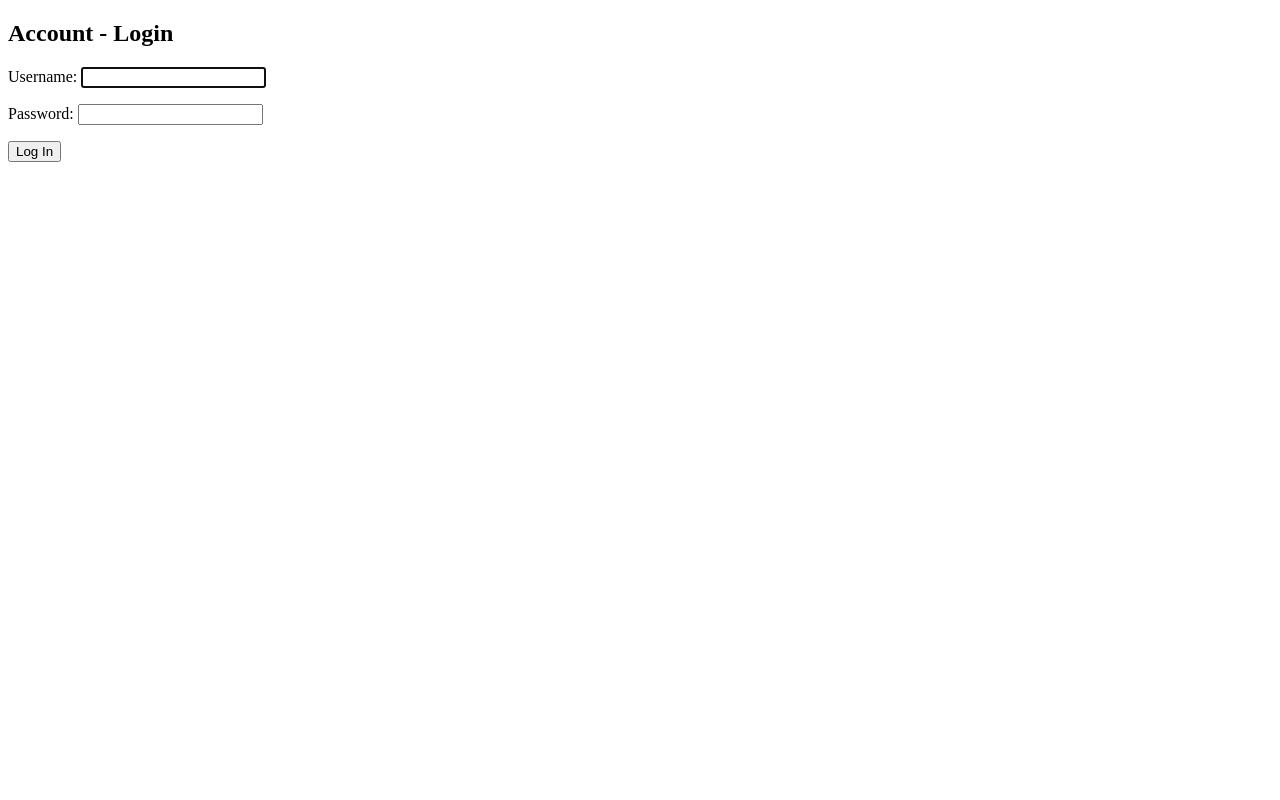
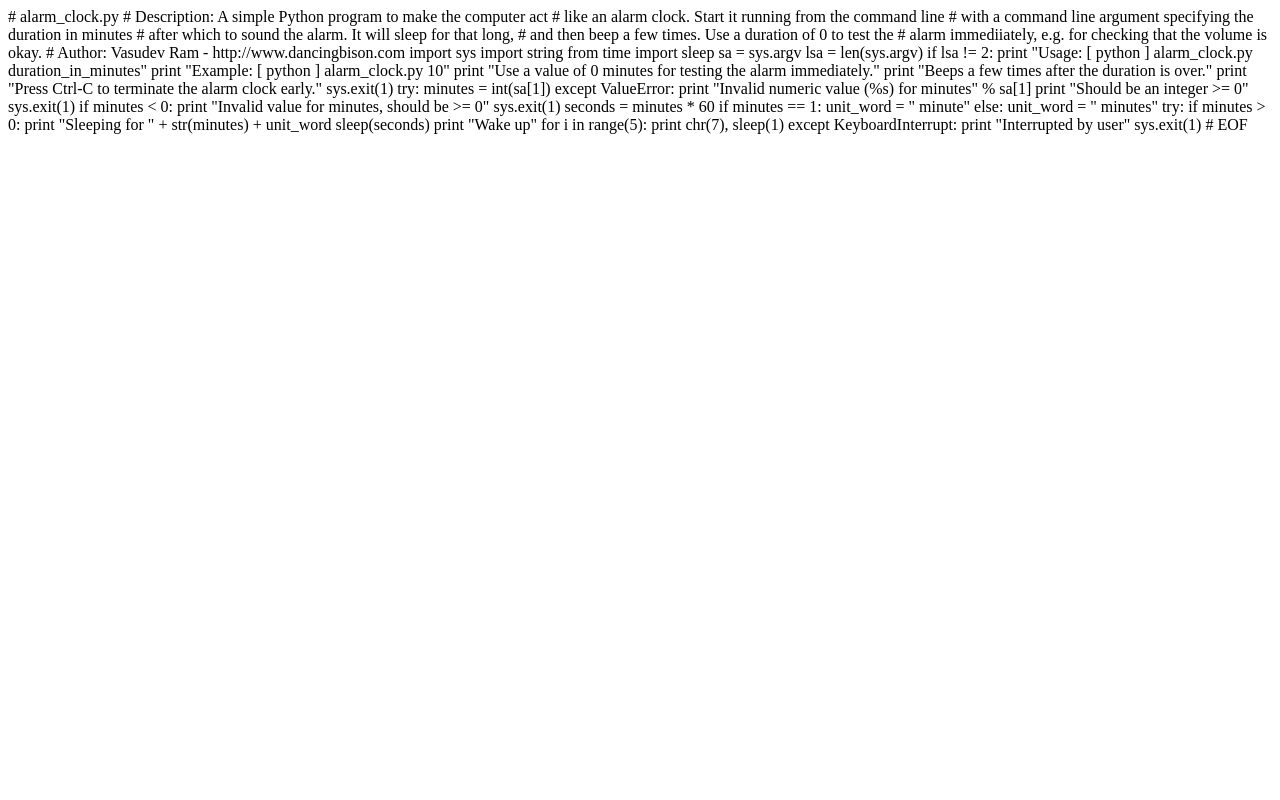
Before and after one commit to codingclubcoet/COET-placement-cell-website, a Django app: page /accounts/login/ in a window 1280 px wide. Run offline with Django 3.2, Linux system fonts and the light colour scheme; parts of the project's set-up code (start-up, migrations or seed data) failed here and were passed over.

Commit message:
Update login.html

```diff
--- a/templates/registration/login.html
+++ b/templates/registration/login.html
@@ -1,13 +1,56 @@
-{% extends 'base.html' %}
+# alarm_clock.py
 
-{% block title %}COET Placement cell - Login{% endblock %}
-{% block content %}
-<p align="center">
-<h2>Account - Login</h2>
-<form method="post">
-  {% csrf_token %}
-  {{ form.as_p }}
-  <button type="submit">Log In</button>
-</form>
-</p>
-{% endblock %}
+# Description: A simple Python program to make the computer act
+# like an alarm clock. Start it running from the command line
+# with a command line argument specifying the duration in minutes
+# after which to sound the alarm. It will sleep for that long,
+# and then beep a few times. Use a duration of 0 to test the
+# alarm immediiately, e.g. for checking that the volume is okay.
+
+# Author: Vasudev Ram - http://www.dancingbison.com
+
+import sys
+import string
+from time import sleep
+
+sa = sys.argv
+lsa = len(sys.argv)
+if lsa != 2:
+    print "Usage: [ python ] alarm_clock.py duration_in_minutes"
+    print "Example: [ python ] alarm_clock.py 10"
+    print "Use a value of 0 minutes for testing the alarm immediately."
+    print "Beeps a few times after the duration is over."
+    print "Press Ctrl-C to terminate the alarm clock early."
+    sys.exit(1)
+
+try:
+    minutes = int(sa[1])
+except ValueError:
+    print "Invalid numeric value (%s) for minutes" % sa[1]
+    print "Should be an integer >= 0"
+    sys.exit(1)
+
+if minutes < 0:
+    print "Invalid value for minutes, should be >= 0"
+    sys.exit(1)
+
+seconds = minutes * 60
+
+if minutes == 1:
+    unit_word = " minute"
+else:
+    unit_word = " minutes"
+
+try:
+    if minutes > 0:
+        print "Sleeping for " + str(minutes) + unit_word
+        sleep(seconds)
+    print "Wake up"
+    for i in range(5):
+        print chr(7),
+        sleep(1)
+except KeyboardInterrupt:
+    print "Interrupted by user"
+    sys.exit(1)
+
+# EOF
```
